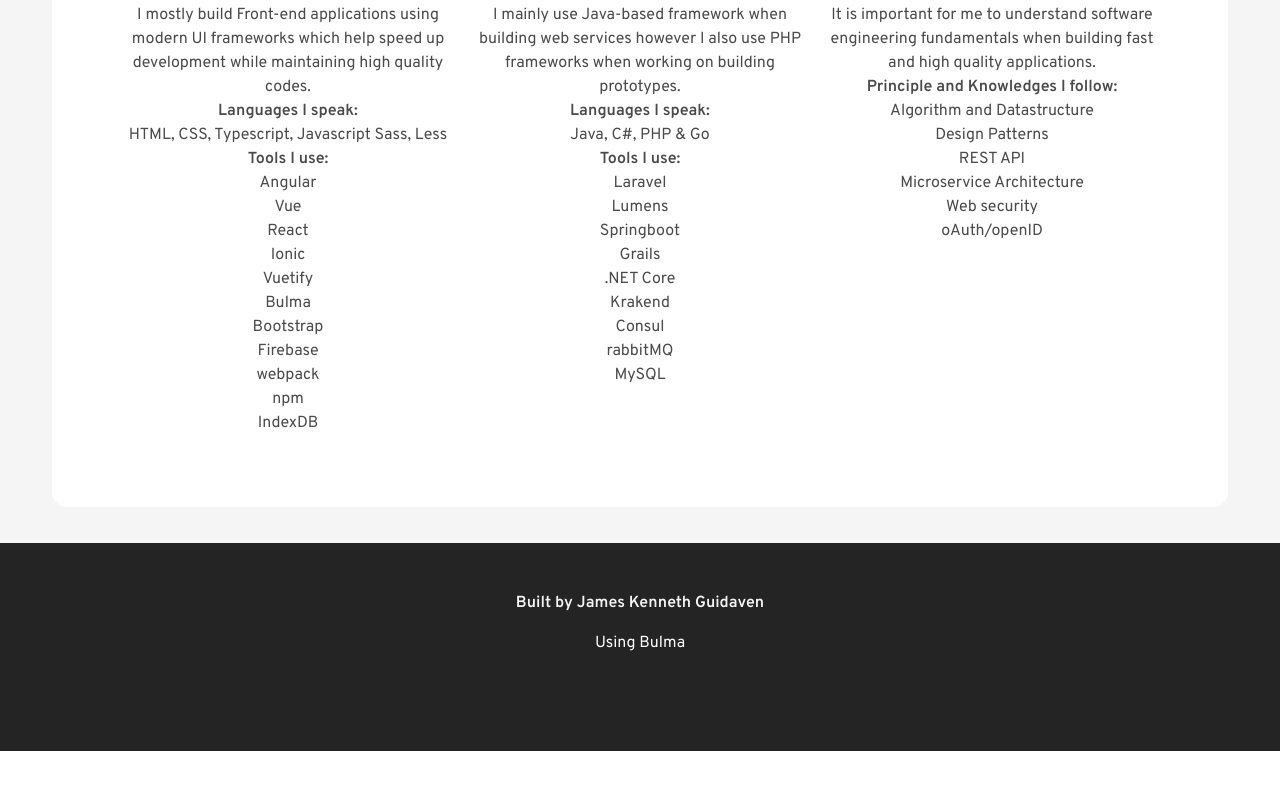
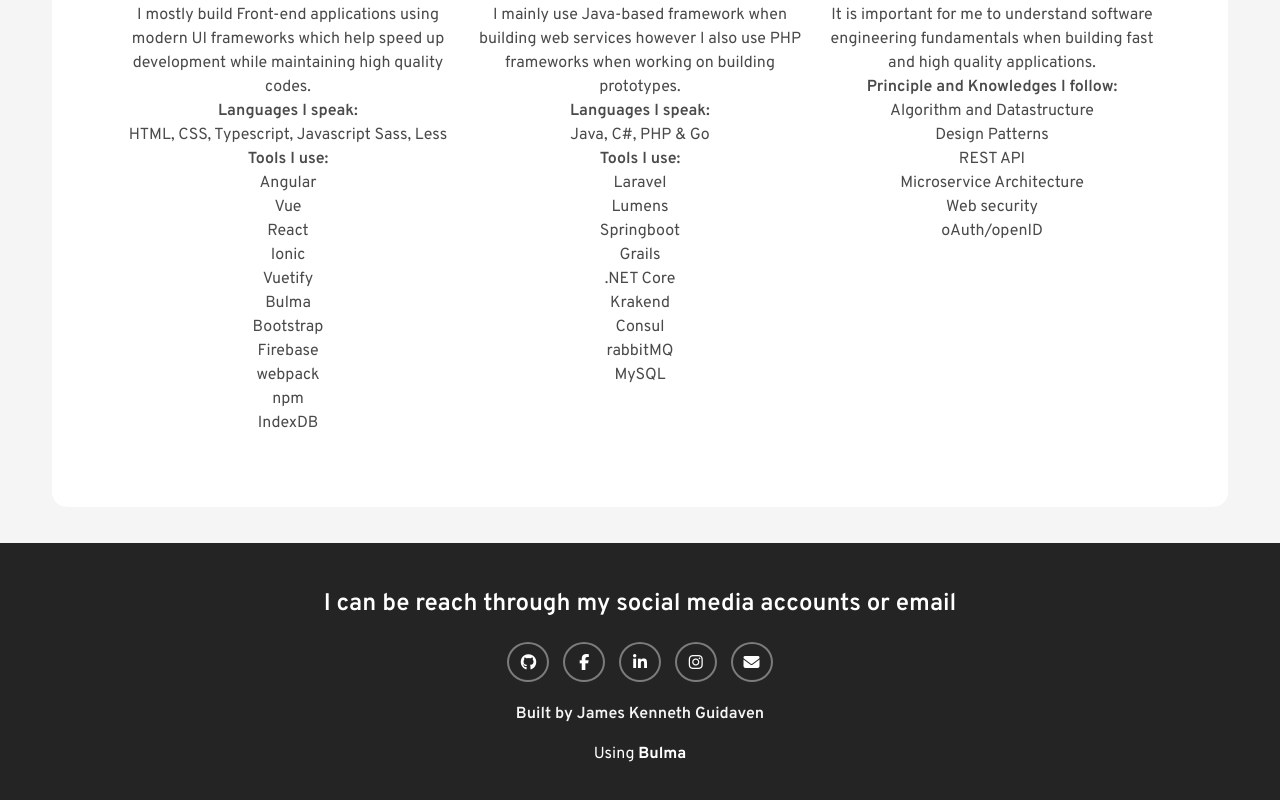
Before and after one commit to jkguidaven/jkguidaven.github.io, a website: page index.html in a window 1280 px wide. Shown: the part 1068-1868 px from the top of the page. Before the commit the page ends 1819 px from the top, so only its background shows below. Drawn offline with Linux system fonts and the light colour scheme.

Commit message:
Add social media and email link button

```diff
--- a/_sass/main.scss
+++ b/_sass/main.scss
@@ -30,3 +30,17 @@
     border-radius: 50%;
     margin: 50px auto;
 }
+
+.button.contact {
+    transition: ease-in .2s;
+    border: 2px solid rgba(255,255,255,.4);
+    color: white;
+    background-color: transparent;
+    border-radius: 50%;
+    margin: 0 5px 20px;
+}
+
+.button.contact:hover {
+    background-color: white;
+    color: $black-ter;
+}
--- a/index.html
+++ b/index.html
@@ -22,6 +22,7 @@
     <meta name="theme-color" content="#a34824">
     <title>James Kenneth A. Guidaven</title>
     <link href="https://fonts.googleapis.com/css2?family=Overpass:wght@300;400;600;700;900&display=swap" rel="stylesheet">
+    <script defer src="https://use.fontawesome.com/29e1103c35.js"></script>
     <link lazyload rel="stylesheet" href="css/main.css" />
   </head>
   <body>
@@ -180,6 +181,44 @@
     </section>
     <footer class="footer has-text-centered has-text-white has-background-black-ter">
       <div class="container">
+
+        <p class="contact-list">
+            <h1 class="title is-4 has-text-white">
+                I can be reach through my social media accounts or email
+            </h1>
+
+            <a class="button contact github" href="https://github.com/jkguidaven" rel="noreferrer" target="_blank">
+                <span class="icon is-large">
+                    <i class="fa fa-1x fa-github"></i>
+                </span>
+            </a>
+
+            <a class="button contact facebook" href="https://www.facebook.com/jameskenneth.guidaven" rel="noreferrer" target="_blank">
+                <span class="icon is-large">
+                    <i class="fa fa-facebook"></i>
+                </span>
+            </a>
+
+            <a class="button contact linkedin" href="https://ph.linkedin.com/in/james-kenneth-guidaven-4b6699148" rel="noreferrer" target="_blank">
+                <span class="icon is-large">
+                    <i class="fa fa-linkedin"></i>
+                </span>
+            </a>
+
+
+            <a class="button contact instagram" href="https://www.instagram.com/frazen001" rel="noreferrer" target="_blank">
+                <span class="icon is-large">
+                    <i class="fa fa-instagram"></i>
+                </span>
+            </a>
+
+            <a class="button contact gmail" href="mailto:jkguidaven@gmail.com" rel="noreferrer" target="_blank">
+                <span class="icon is-large">
+                    <i class="fa fa-envelope"></i>
+                </span>
+            </a>
+        </p>
+
         <div class="columns">
           <div class="column is-8-desktop is-offset-2-desktop">
             <p>
@@ -188,7 +227,10 @@
               </strong>
             </p>
             <p style="margin-top: 1rem;">
-              Using Bulma
+              Using
+              <a class="has-text-weight-bold has-text-white" href="https://bulma.io">
+                Bulma
+              </a>
             </p>
           </div>
         </div>
```
Also changed, not shown: css/main.css.
